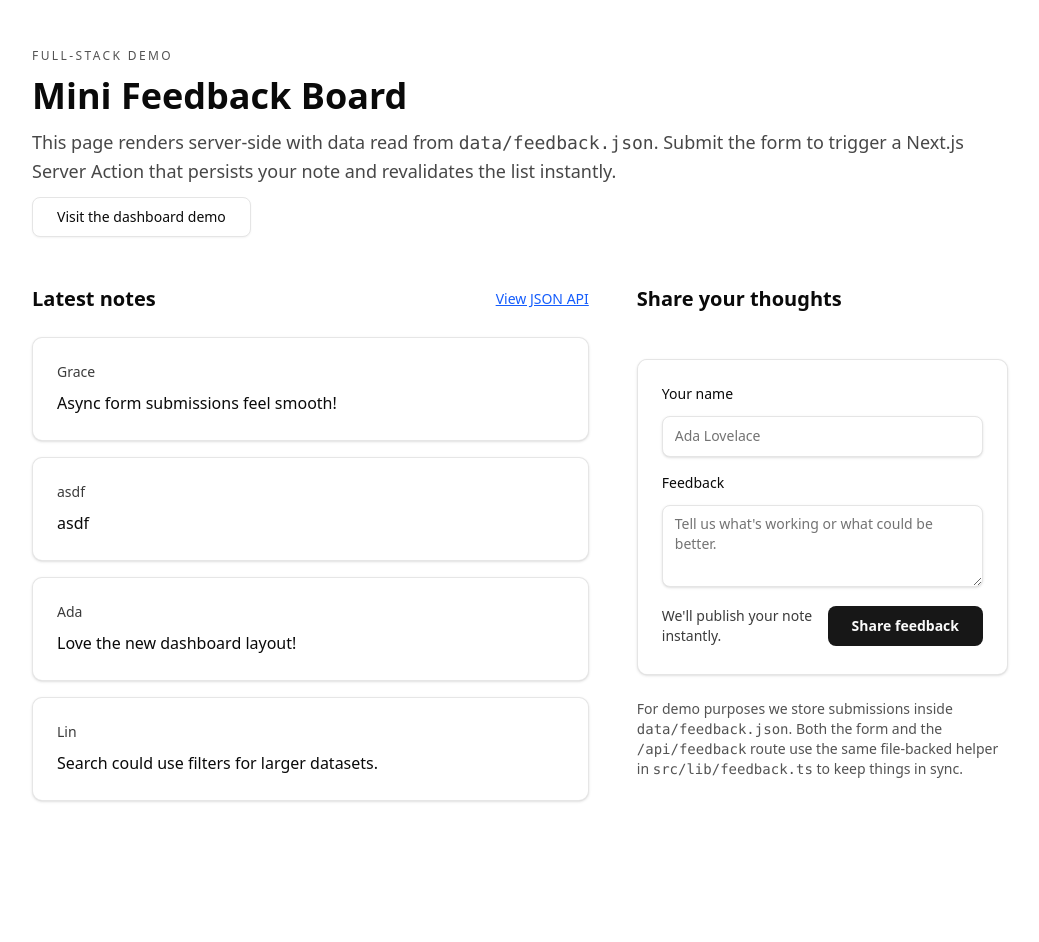
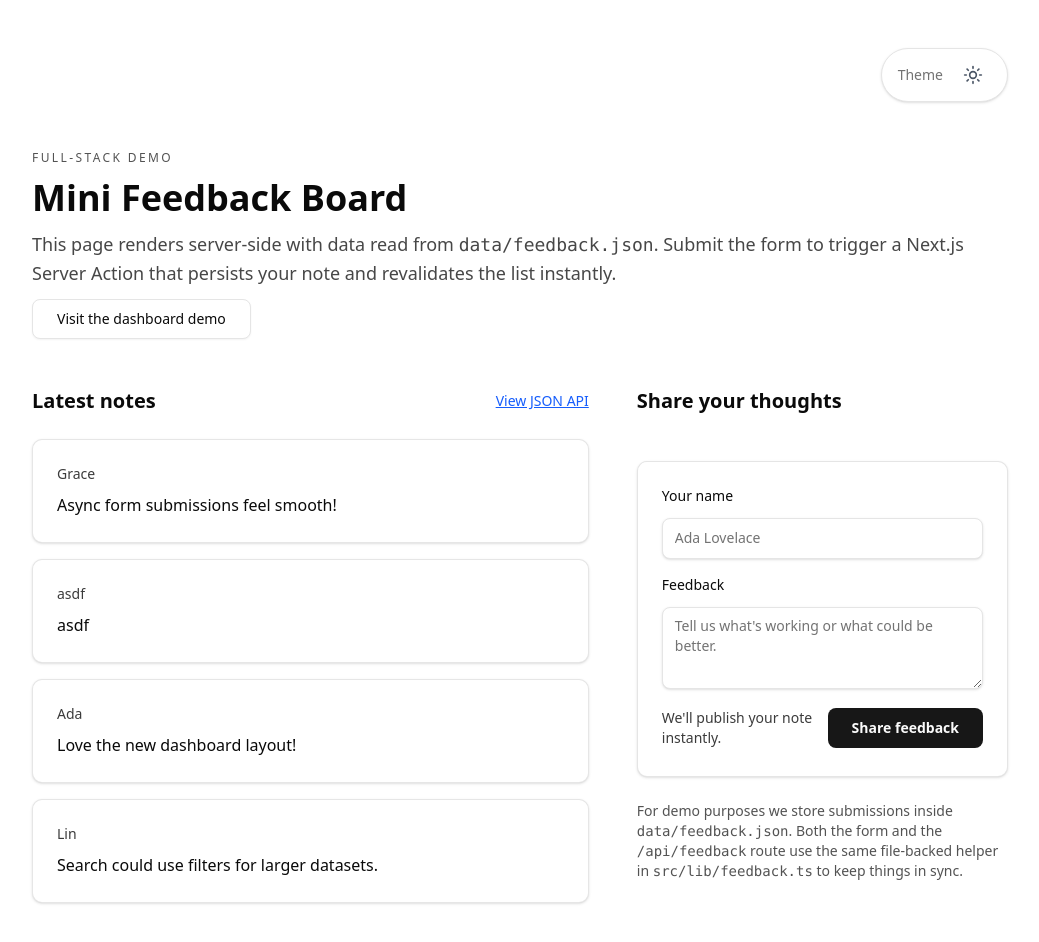
Before and after one commit to wdchenxyz/next-js-app, a Next.js app: page / in a window 1280 px wide. Shown: the top 942 px of the page, without its empty margins (120-1159 px from the left). Before the commit the page ends 849 px from the top, so only its background shows below. Built offline with nearby package versions, Linux system fonts and the light colour scheme.

Commit message:
feat: allow toggling theme in homepage

```diff
--- a/src/app/page.tsx
+++ b/src/app/page.tsx
@@ -1,6 +1,7 @@
 import Link from "next/link";
 import FeedbackForm from "@/components/feedback-form";
 import { Button } from "@/components/ui/button";
+import { ThemeToggle } from "@/components/theme-toggle";
 import { readFeedback } from "@/lib/feedback";
 import { submitFeedback } from "./actions";
 
@@ -9,6 +10,13 @@ export default async function Home() {
 
   return (
     <div className="mx-auto flex min-h-screen max-w-5xl flex-col gap-12 px-6 py-12">
+      <div className="flex justify-end">
+        <div className="flex items-center gap-3 rounded-full border border-border bg-card px-4 py-2 shadow-sm">
+          <span className="text-sm text-muted-foreground">Theme</span>
+          <ThemeToggle />
+        </div>
+      </div>
+
       <header className="grid gap-3 text-center sm:text-left">
         <p className="text-xs uppercase tracking-[0.2em] text-foreground/70">
           Full-stack demo
```
